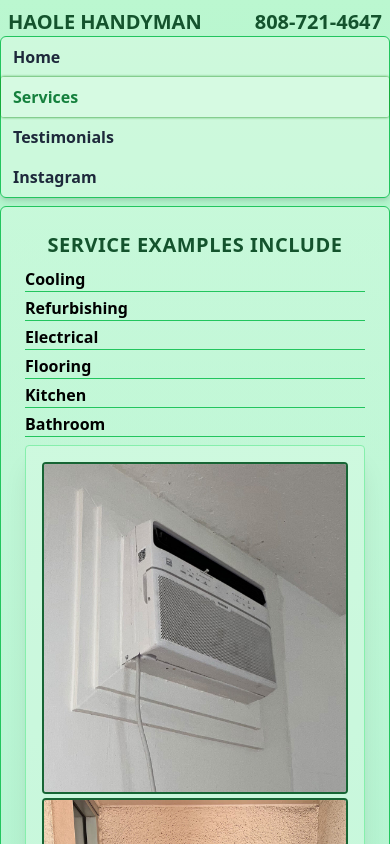
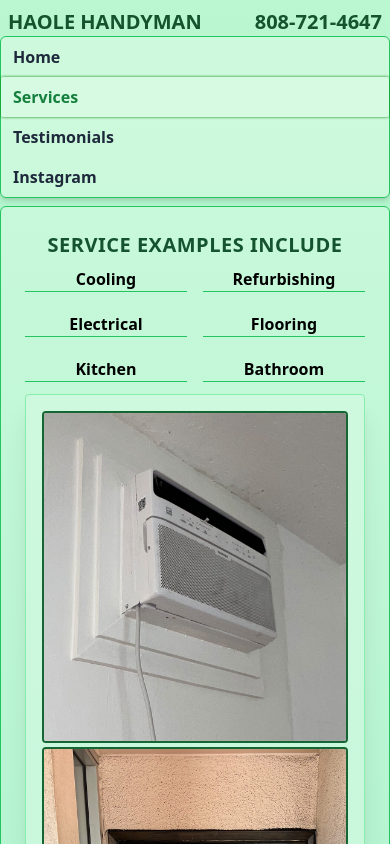
Before and after one commit to zvxvx/haole-handyman, a React (Vite) app: page /services in a window 390 px wide. Shown: the top 844 px of the page. Built offline with nearby package versions, Linux system fonts and the light colour scheme.

Commit message:
Improve list view on mobile

```diff
--- a/src/output.css
+++ b/src/output.css
@@ -592,6 +592,10 @@ video {
   display: flex;
 }
 
+.grid {
+  display: grid;
+}
+
 .min-h-screen {
   min-height: 100vh;
 }
@@ -606,6 +610,10 @@ video {
 
 .grid-cols-3 {
   grid-template-columns: repeat(3, minmax(0, 1fr));
+}
+
+.grid-cols-2 {
+  grid-template-columns: repeat(2, minmax(0, 1fr));
 }
 
 .flex-col {
@@ -630,6 +638,14 @@ video {
 
 .gap-4 {
   gap: 1rem;
+}
+
+.break-words {
+  overflow-wrap: break-word;
+}
+
+.break-all {
+  word-break: break-all;
 }
 
 .rounded {
--- a/src/pages/Services.jsx
+++ b/src/pages/Services.jsx
@@ -21,7 +21,7 @@ const Services = () => {
 			<p className="text-center uppercase tracking-wide text-xl text-green-900 font-bold mb-2">
 				Service examples include
 			</p>
-			<ul className="sm:flex gap-4 justify-center font-bold mb-2">
+			<ul className="sm:flex grid grid-cols-2 gap-4 justify-center font-bold mb-2 text-center">
 				{services.map((service) => {
 					return <li className="border-b border-green-500 mb-1">{service}</li>;
 				})}
```
